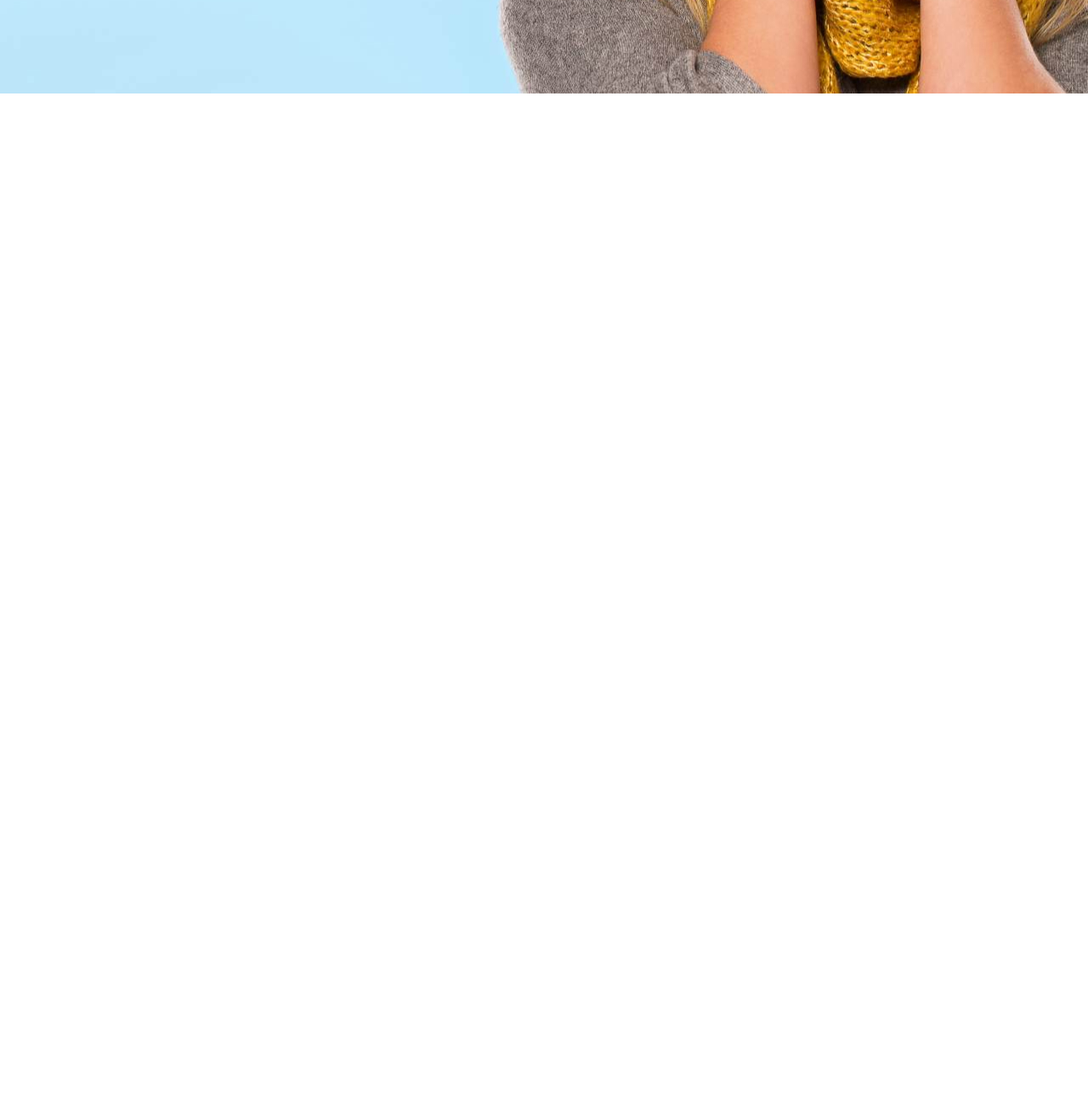
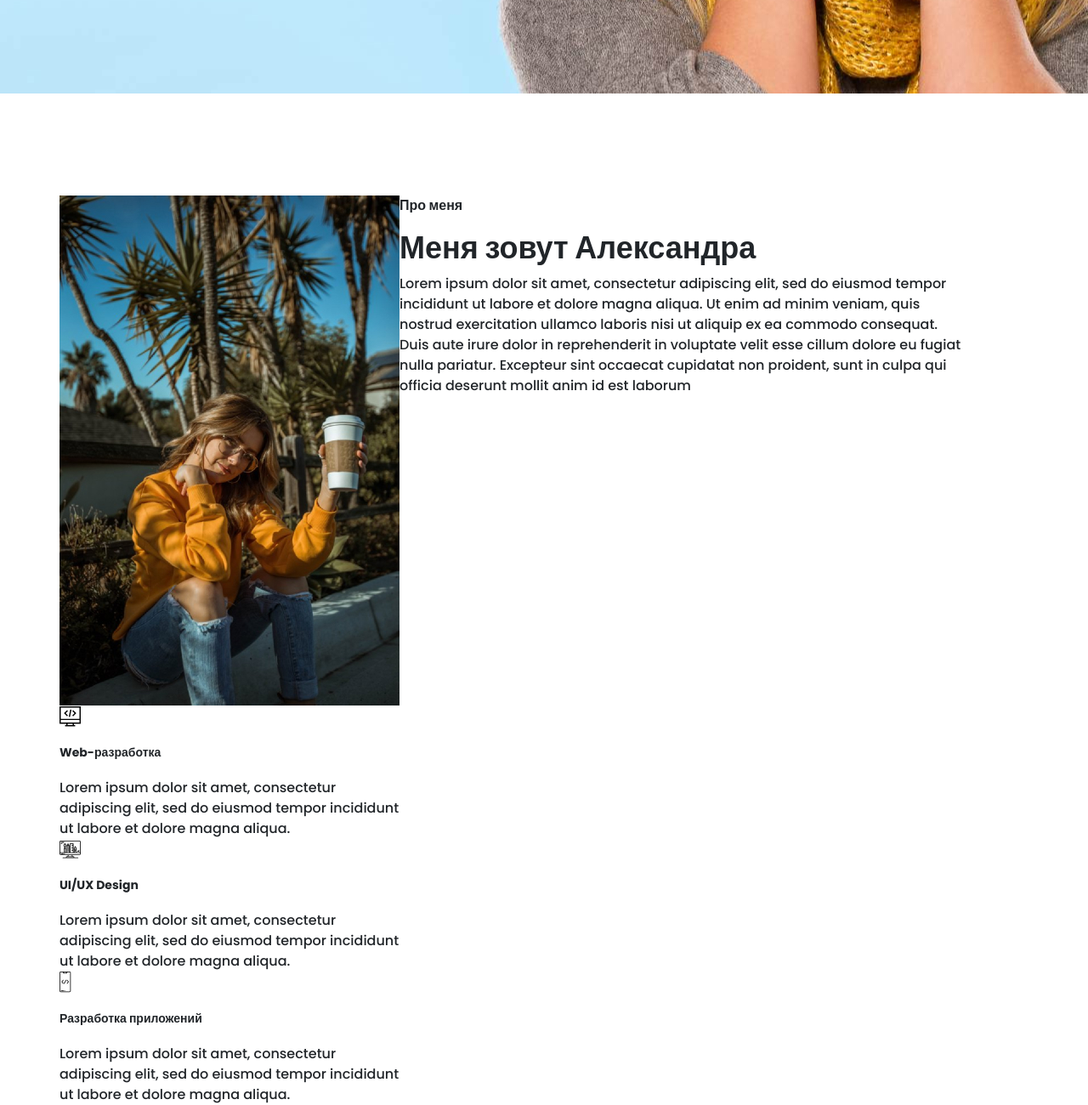
Before and after one commit to Aleks-Tl/Portfolio, a website: page #src/index.html in a window 1280 px wide. Shown: the part 690-1990 px from the top of the page at 85% size. Before the commit the page ends 800 px from the top, so only its background shows below. Drawn offline with nearby package versions, Linux system fonts and the light colour scheme; files that its build step writes are made by us from their sources; files whose address does not match are found by name.

Commit message:
started second screen

```diff
--- a/#src/index.html
+++ b/#src/index.html
@@ -115,6 +115,50 @@
             </div>
         </div>
     </section>
+
+    <section class="about">
+        <div class="container">
+            <div class="about__wrapper">
+                <img src="img/main_photo.jpg" alt="photo" class="about__photo">
+                <div class="about__descr">
+                    <h2 class="title title_fz16 about__title">Про меня</h2>
+                    <div class="title title_fz36 about__subtitle">Меня зовут Александра</div>
+                    <div class="divider"></div>
+                    <p class="about__text">Lorem ipsum dolor sit amet, consectetur adipiscing elit, sed do eiusmod tempor incididunt ut labore et dolore magna aliqua. Ut enim ad minim veniam, quis nostrud exercitation ullamco laboris nisi ut aliquip ex ea commodo consequat. Duis aute irure dolor in reprehenderit in voluptate velit esse cillum dolore eu fugiat nulla pariatur. Excepteur sint occaecat cupidatat non proident, sunt in culpa qui officia deserunt mollit anim id est laborum</p>
+
+                </div>
+                <div class="about__skills">
+                    <div class="about__skills-item">
+                        <div>
+                            <img src="img/icons/about_me/web_development.svg" alt="web-dev">
+                        </div>
+                        <div>
+                            <div class="title title_fz14">Web-разработка</div>
+                            <div class="about__skills-tetx">Lorem ipsum dolor sit amet, consectetur adipiscing elit, sed do eiusmod tempor incididunt ut labore et dolore magna aliqua.</div>
+                        </div>
+                    </div>
+                    <div class="about__skills-item">
+                        <div>
+                            <img src="img/icons/about_me/design.svg" alt="desine">
+                        </div>
+                        <div>
+                            <div class="title title_fz14">UI/UX Design</div>
+                            <div class="about__skills-tetx">Lorem ipsum dolor sit amet, consectetur adipiscing elit, sed do eiusmod tempor incididunt ut labore et dolore magna aliqua.</div>
+                        </div>
+                    </div>
+                    <div class="about__skills-item">
+                        <div>
+                            <img src="img/icons/about_me/mobile_dev.svg" alt="mobile-dev">
+                        </div>
+                        <div>
+                            <div class="title title_fz14">Разработка приложений</div>
+                            <div class="about__skills-tetx">Lorem ipsum dolor sit amet, consectetur adipiscing elit, sed do eiusmod tempor incididunt ut labore et dolore magna aliqua.</div>
+                        </div>
+                    </div>
+                </div>
+            </div>
+        </div>
+    </section>
     <script src="js/script.js"></script>
 </body>
 </html>
--- /dev/null
+++ b/#src/scss/blocks/_about.scss
@@ -0,0 +1,8 @@
+.about {
+    padding: 120px 0 0 0;
+    &__wrapper {
+        display: grid;
+        grid-template-columns: 400px 670px;
+        grid-template-rows: minmax(245px, auto) minmax(255px, auto);
+    }
+}
--- a/#src/scss/blocks/_title.scss
+++ b/#src/scss/blocks/_title.scss
@@ -12,6 +12,9 @@
     &_fz21 {
         font-size: 21px;
     }
+    &_fz36 {
+        font-size: 36px;
+    }
     &_fz48 {
         font-size: 48px;
     }
--- a/#src/scss/style.scss
+++ b/#src/scss/style.scss
@@ -20,3 +20,4 @@
 @import 'blocks/button';
 @import 'blocks/sidepanel';
 @import 'blocks/menu';
+@import 'blocks/about';
```
